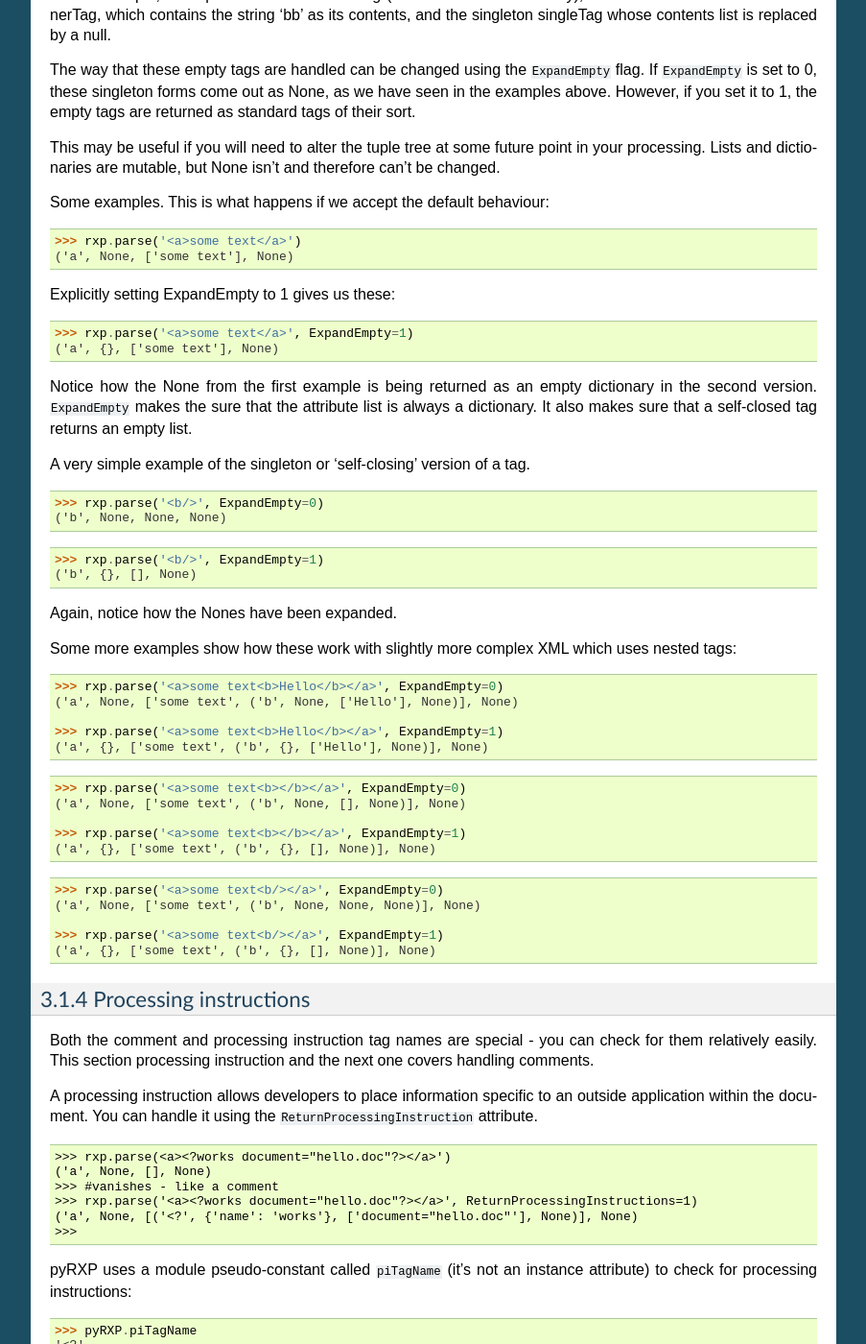
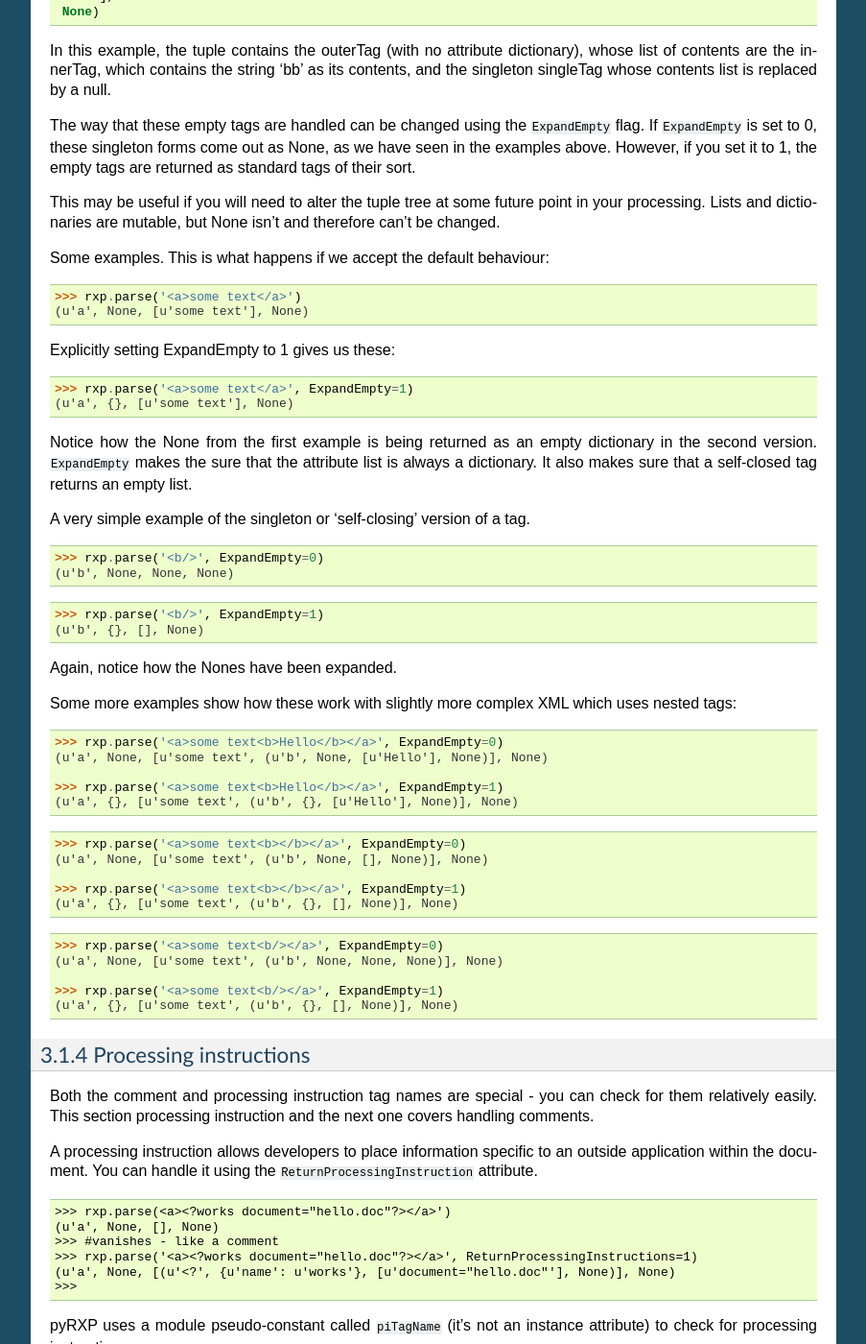
Before and after one commit to MrBitBucket/dpyRXP, a Sphinx documentation site: the page built from docs/usage.rst, in a window 1280 px wide and 1400 px high, scrolled down 2376 px. Shown: the whole window at 96% size, without its empty margins (198-1101 px from the left). Built offline with Sphinx 7.4.7, drawn with Linux system fonts in a browser that asks for light colours; some of the changed text lies outside the part shown.

```diff
--- a/docs/usage.rst
+++ b/docs/usage.rst
@@ -60,7 +63,7 @@ later.
 ::
 
     >>> rxp.parse('<tag>content</tag>')
-    ('tag', None, ['content'], None)
+    (u'tag', None, [u'content'], None)
 
 
 Each element ("tag") in the XML is represented as a tuple of 4 elements:
@@ -81,18 +84,18 @@ tuples, but they will all use the same structure as this one.
 ::
 
     >>> rxp.parse('<tag1><tag2>content</tag2></tag1>')
-    ('tag1', None, [('tag2', None, ['content'], None)], None)
+    (u'tag1', None, [(u'tag2', None, [u'content'], None)], None)
 
 This may be easier to understand if we lay it out differently:
 
 ::
 
     >>> rxp.parse('<tag1><tag2>content</tag2></tag1>')
-    ('tag1',
+    (u'tag1',
      None,
-         [('tag2',
+         [(u'tag2',
            None,
-           ['content'],
+           [u'content'],
            None)
          ],
     None)
@@ -118,13 +121,13 @@ and the other is the singleton form which by definition has no content.
 ::
 
     >>> rxp.parse('<tag>my contents</tag>')
-    ('tag', None, ['my contents'], None)
+    (u'tag', None, [u'my contents'], None)
 
     >>> rxp.parse('<tag></tag>')
-    ('tag', None, [], None)
+    (u'tag', None, [], None)
 
     >>> rxp.parse('<tag/>')
-    ('tag', None, None, None)
+    (u'tag', None, None, None)
 
 Notice how the contents list is handled differently for the last two
 examples. This is how we can tell the difference between an empty tag
@@ -138,21 +141,21 @@ Another example:
 ::
 
     >>>rxp.parse('<outerTag><innerTag>bb</innerTag>aaa<singleTag/></outerTag>')
-    ('outerTag', None, [('innerTag', None, ['bb'], None), 'aaa', ('singleTag',
+    (u'outerTag', None, [(u'innerTag', None, [u'bb'], None), u'aaa', (u'singleTag',
     None, None, None)], None)
 
 Again, this is more understandable if we show it like this:
 
 ::
 
-    ('outerTag',
+    (u'outerTag',
      None,
-         [('innerTag',
+         [(u'innerTag',
            None,
-           ['bb'],
+           [u'bb'],
            None),
-              'aaa',
-                  ('singleTag',
+              u'aaa',
+                  (u'singleTag',
                    None,
                    None,
                    None)
@@ -178,14 +181,14 @@ Some examples. This is what happens if we accept the default behaviour:
 ::
 
     >>> rxp.parse('<a>some text</a>')
-    ('a', None, ['some text'], None)
+    (u'a', None, [u'some text'], None)
 
 Explicitly setting ExpandEmpty to 1 gives us these:
 
 ::
 
     >>> rxp.parse('<a>some text</a>', ExpandEmpty=1)
-    ('a', {}, ['some text'], None)
+    (u'a', {}, [u'some text'], None)
 
 Notice how the None from the first example is being returned as an empty
 dictionary in the second version. ``ExpandEmpty`` makes the sure that the
@@ -198,12 +201,12 @@ tag.
 ::
 
     >>> rxp.parse('<b/>', ExpandEmpty=0)
-    ('b', None, None, None)
+    (u'b', None, None, None)
 
 ::
 
     >>> rxp.parse('<b/>', ExpandEmpty=1)
-    ('b', {}, [], None)
+    (u'b', {}, [], None)
 
 Again, notice how the Nones have been expanded.
 
@@ -213,26 +216,26 @@ which uses nested tags:
 ::
 
     >>> rxp.parse('<a>some text<b>Hello</b></a>', ExpandEmpty=0)
-    ('a', None, ['some text', ('b', None, ['Hello'], None)], None)
+    (u'a', None, [u'some text', (u'b', None, [u'Hello'], None)], None)
 
     >>> rxp.parse('<a>some text<b>Hello</b></a>', ExpandEmpty=1)
-    ('a', {}, ['some text', ('b', {}, ['Hello'], None)], None)
+    (u'a', {}, [u'some text', (u'b', {}, [u'Hello'], None)], None)
 
 ::
 
     >>> rxp.parse('<a>some text<b></b></a>', ExpandEmpty=0)
-    ('a', None, ['some text', ('b', None, [], None)], None)
+    (u'a', None, [u'some text', (u'b', None, [], None)], None)
 
     >>> rxp.parse('<a>some text<b></b></a>', ExpandEmpty=1)
-    ('a', {}, ['some text', ('b', {}, [], None)], None)
+    (u'a', {}, [u'some text', (u'b', {}, [], None)], None)
 
 ::
 
     >>> rxp.parse('<a>some text<b/></a>', ExpandEmpty=0)
-    ('a', None, ['some text', ('b', None, None, None)], None)
+    (u'a', None, [u'some text', (u'b', None, None, None)], None)
 
     >>> rxp.parse('<a>some text<b/></a>', ExpandEmpty=1)
-    ('a', {}, ['some text', ('b', {}, [], None)], None)
+    (u'a', {}, [u'some text', (u'b', {}, [], None)], None)
 
 3.1.4 Processing instructions
 ^^^^^^^^^^^^^^^^^^^^^^^^^^^^^^^^^^^^^^^^
@@ -248,10 +251,10 @@ the ``ReturnProcessingInstruction`` attribute.
 ::
 
     >>> rxp.parse(<a><?works document="hello.doc"?></a>')
-    ('a', None, [], None)
+    (u'a', None, [], None)
     >>> #vanishes - like a comment
     >>> rxp.parse('<a><?works document="hello.doc"?></a>', ReturnProcessingInstructions=1)
-    ('a', None, [('<?', {'name': 'works'}, ['document="hello.doc"'], None)], None)
+    (u'a', None, [(u'<?', {u'name': u'works'}, [u'document="hello.doc"'], None)], None)
     >>>
 
 
@@ -261,7 +264,7 @@ attribute) to check for processing instructions:
 ::
 
     >>> pyRXP.piTagName
-    '<?'
+    u'<?'
 
 You can test against ``piTagName`` - but don't try and change it. See the
 section on trying to change ``commentTagName`` for an example of what would
@@ -289,7 +292,7 @@ behaviour can be changed - see the section of Flags later for details).
 ::
 
     >>> rxp.parse('<tag><!-- this is a comment about the tag --></tag>')
-    ('tag', None, [], None)
+    (u'tag', None, [], None)
 
     >>> rxp.parse('<!-- this is a comment -->')
     Traceback (most recent call last):
@@ -309,7 +312,7 @@ It is possible to set pyRXP to not swallow comments using the
 
 
     >>> rxp.parse('<tag><!-- this is a comment about the tag --></tag>', ReturnComments=1)
-    ('tag', None, [('<!--', None, [' this is a comment about the tag '], None)], None)
+    (u'tag', None, [(u'<!--', None, [u' this is a comment about the tag '], None)], None)
 
 Using ``ReturnComments``, the comment are returned in the same way as an
 ordinary tag, except that the tag has a special name. This special name
@@ -347,9 +350,9 @@ returned a comment:
 ::
 
     >>> rxp.parse('<a><!-- comment --></a>', ReturnComments=1)
-    ('a', None, [('<!--', None, [' comment '], None)], None)
+    (u'a', None, [(u'<!--', None, [u' comment '], None)], None)
     >>> rxp.parse('<a><!-- comment --></a>', ReturnComments=1)[2][0][0]
-    '<!--'
+    u'<!--'
     >>> #this returns the comment name tag from the tuple tree...
     >>> rxp.parse('<a><!-- comment --></a>', ReturnComments=1)[2][0][0] is pyRXP.commentTagName
     1
@@ -365,14 +368,14 @@ element in the line) will still be lost:
 
 
     >>> rxp.parse('<tag/><!-- this is a comment about the tag -->', ReturnComments=1)
-    ('tag', None, None, None)
+    (u'tag', None, None, None)
 
 To get around this, you need to use the ``ReturnList`` attribute:
 
 ::
 
     >>> rxp.parse('<tag/><!-- this is a comment about the tag -->', ReturnComments=1, ReturnList=1)
-    [('tag', None, None, None), ('<!--', None, [' this is a comment about the tag '], None)]
+    [(u'tag', None, None, None), (u'<!--', None, [u' this is a comment about the tag '], None)]
     >>>
 
 Since we've seen a number of errors in the preceding paragraphs, it
@@ -495,9 +465,9 @@ pyRXP will attempt to validate it.
 
 
     >> rxp.parse(fn)
-    ('a',
+    (u'a',
      None,
-     ['\n', ('b', None, ['This tag is the contents'], None), '\n'],
+     [u'\n', (u'b', None, [u'This tag is the contents'], None), '\n'],
      None)
     >>>
 
@@ -875,7 +845,7 @@ Example:
 
     >>> rxp.ErrorOnBadCharacterEntities=0
     >>> rxp.parse('<a>&#999;</a>')
-    ('a', None, [''], None)
+    (u'a', None, [u''], None)
 
     >>> rxp.ErrorOnBadCharacterEntities=1
     >>> rxp.parse('<a>&#999;</a>')
@@ -932,7 +902,7 @@ Example:
 
     >>> rxp.ErrorOnUndefinedEntities=0
     >>> rxp.parse('<a>&dud;</a>')
-    ('a', None, ['&dud;'], None)
+    (u'a', None, [u'&dud;'], None)
 
     >>> rxp.ErrorOnUndefinedEntities=1
     >>> rxp.parse('<a>&dud;</a>')
@@ -1000,11 +970,11 @@ Example:
 
     >>> rxp.ExpandCharacterEntities=1
     >>> rxp.parse('<a>&#109;</a>')
-    ('a', None, ['m'], None)
+    (u'a', None, [u'm'], None)
 
     >>> rxp.ExpandCharacterEntities=0
     >>> rxp.parse('<a>&#109;</a>')
-    ('a', None, ['&#109;'], None)
+    (u'a', None, [u'&#109;'], None)
 
 
 
@@ -1030,11 +1000,11 @@ Example:
 
     >>> rxp.ExpandGeneralEntities=0
     >>> rxp.parse('<a>&amp;</a>')
-    ('a', None, ['&amp;'], None)
+    (u'a', None, [u'&amp;'], None)
 
     >>> rxp.ExpandGeneralEntities=1
     >>> rxp.parse('<a>&amp;</a>')
-    ('a', None, ['&#38;'], None)
+    (u'a', None, [u'&#38;'], None)
 
 .. _IgnoreEntities:
 
@@ -1054,11 +1024,11 @@ Example:
 
     >>> rxp.IgnoreEntities=0
     >>> rxp.parse('<a>&amp;</a>')
-    ('a', None, ['&#38;'], None)
+    (u'a', None, [u'&#38;'], None)
 
     >>> rxp.IgnoreEntities=1
     >>> rxp.parse('<a>&amp;</a>')
-    ('a', None, ['&amp;'], None)
+    (u'a', None, [u'&amp;'], None)
 
 .. _IgnorePlacementErrors:
 
@@ -1218,11 +1188,11 @@ Example:
     >>> rxp.ReturnComments=1
     >>> rxp.ReturnList=1
     >>> rxp.parse('<!-- comment --><a>Some Text</a><!-- another comment -->')
-    [('<!--', None, [' comment '], None), ('a', None, ['Some Text'], None), ('<!--',
-     None, [' another comment '], None)]
+    [(u'<!--', None, [u' comment '], None), (u'a', None, [u'Some Text'], None), ('<!--',
+     None, [u' another comment '], None)]
     >>> rxp.ReturnList=0
     >>> rxp.parse('<!-- comment --><a>Some Text</a><!-- another comment -->')
-    ('a', None, ['Some Text'], None)
+    (u'a', None, [u'Some Text'], None)
     >>>
 
 See also: :ref:`ReturnComments`
@@ -1391,7 +1361,7 @@ Example:
 
     >>> rxp.XMLPredefinedEntities=1
     >>> rxp.parse('<a>&amp;</a>')
-    ('a', None, ['&'], None)
+    (u'a', None, [u'&'], None)
 
     >>> rxp.XMLPredefinedEntities=0
     >>> rxp.parse('<a>&amp;</a>')
```
Also changed, not shown: other parts of docs/usage.rst (+21 -51 lines).
